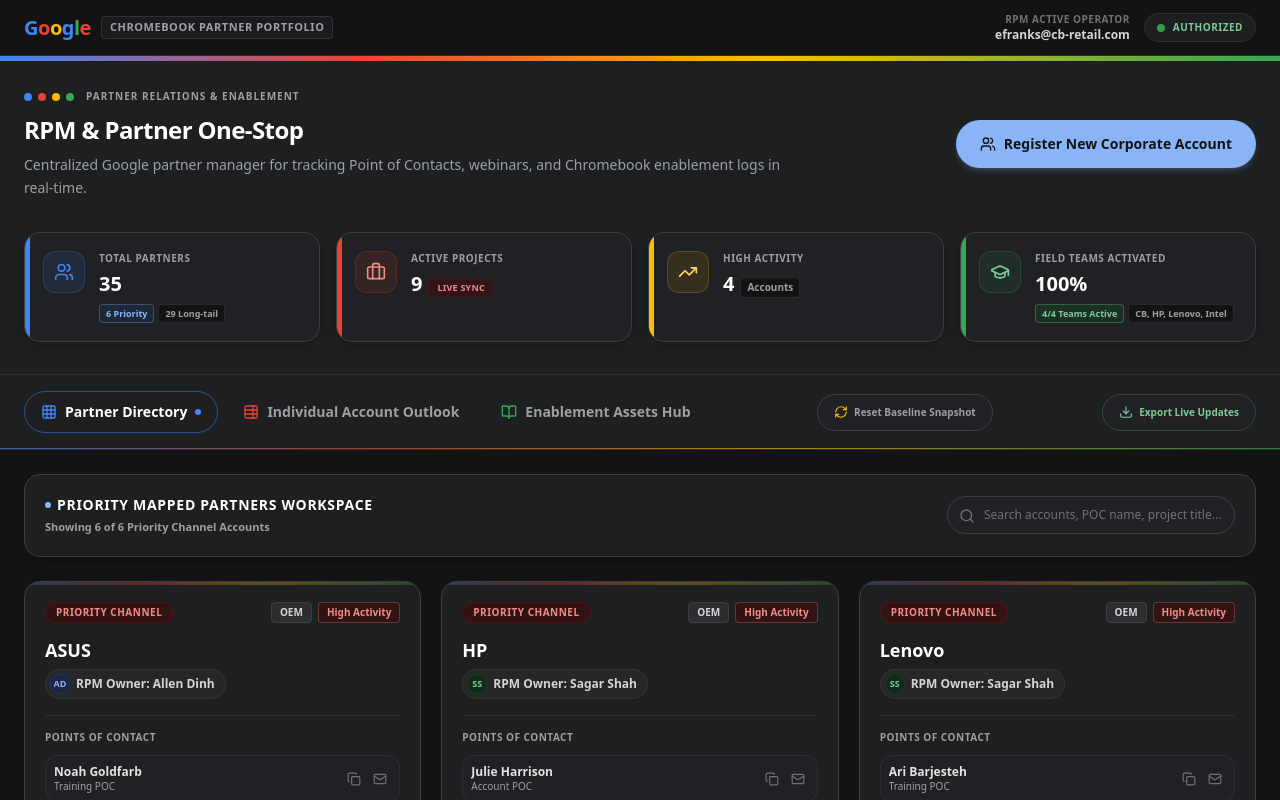
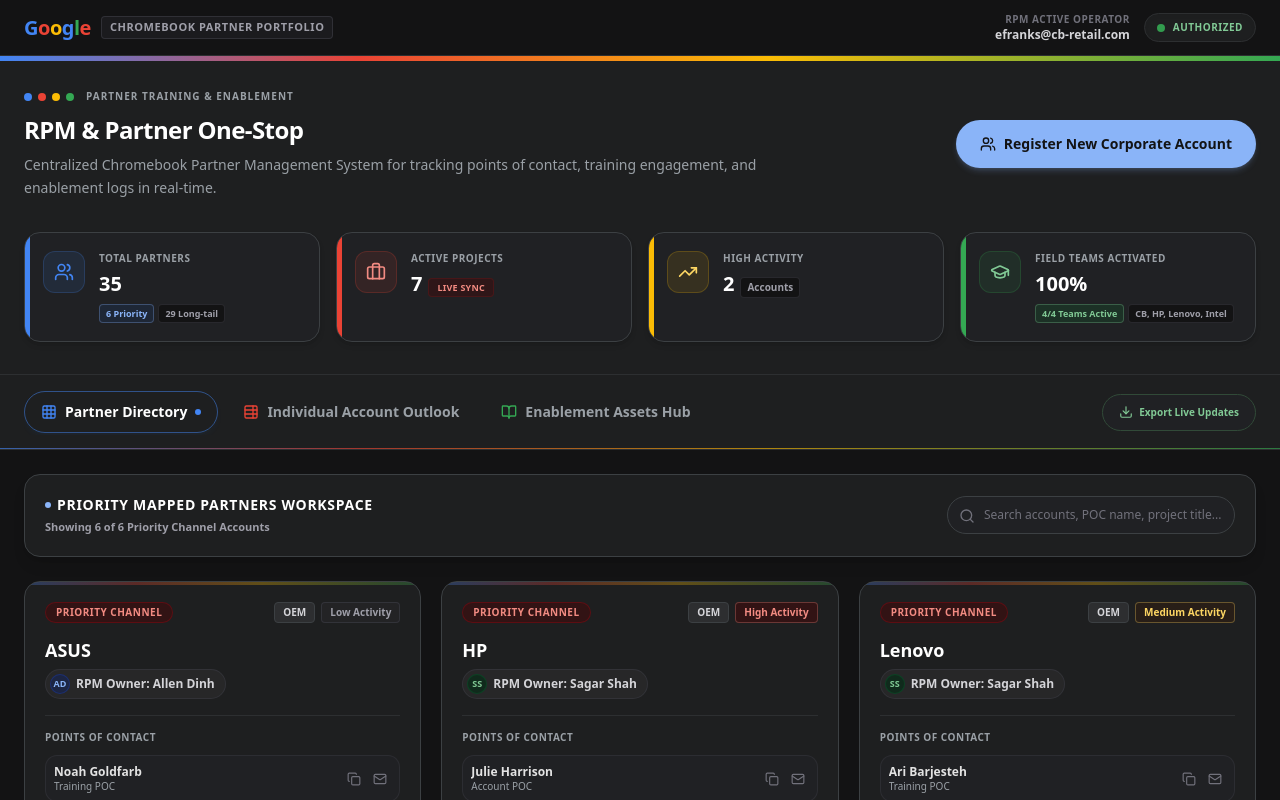
Before and after one commit to efrankschromebookg/Partner-Enablement-Hub, a React (Vite) app: page / in a window 1280 px wide. Shown: the top 800 px of the page. Built offline with nearby package versions, Linux system fonts and the light colour scheme; a web font is replaced by a local one.

Commit message:
feat: rebrand to Partner Training & Enablement
- Rename platform to "Partner Training & Enablement"
- Add optional URL field to project entities
- Update UI components to support project URLs
- Reset local storage version to v4

```diff
--- a/metadata.json
+++ b/metadata.json
@@ -1,6 +1,6 @@
 {
-  "name": "RPM & Partner One-Stop",
-  "description": "Centralized platform managing partner contacts, training efforts, active projects, and RPM ownership.",
+  "name": "Partner Training & Enablement",
+  "description": "Centralized Chromebook Partner Management System for tracking points of contact, training engagement, and enablement logs in real-time.",
   "requestFramePermissions": [],
   "majorCapabilities": ["MAJOR_CAPABILITY_SERVER_SIDE_GEMINI_API"]
 }
--- a/src/App.tsx
+++ b/src/App.tsx
@@ -34,85 +34,17 @@
 export default function App() {
   // --- Master State Loads ---
   const [partners, setPartners] = useState<Partner[]>(() => {
-    const saved = localStorage.getItem('rpm_partners_v3');
-    if (saved) {
-      const parsed: Partner[] = JSON.parse(saved);
-      const partnersToMove = ['samsung', 'mediatek', 'amd', 'qualcomm'];
-      let migrationNeeded = false;
-      const migrated = parsed.map(p => {
-        if (partnersToMove.includes(p.id.toLowerCase()) && p.tier !== 'Longtail') {
-          migrationNeeded = true;
-          return { ...p, tier: 'Longtail' as const };
-        }
-        if (p.id.toLowerCase() === 'walmart' && p.tier !== 'Priority') {
-          migrationNeeded = true;
-          return { ...p, tier: 'Priority' as const };
-        }
-        return p;
-      });
-      if (migrationNeeded) {
-        localStorage.setItem('rpm_partners_v3', JSON.stringify(migrated));
-        return migrated;
-      }
-      return parsed;
-    }
-    return INITIAL_PARTNERS;
+    const saved = localStorage.getItem('rpm_partners_v4');
+    return saved ? JSON.parse(saved) : INITIAL_PARTNERS;
   });
 
   const [rpms, setRpms] = useState<RPM[]>(() => {
-    const saved = localStorage.getItem('rpm_rpms_v3');
-    if (saved) {
-      const parsed: RPM[] = JSON.parse(saved);
-      const partnersToMove = ['Samsung', 'MediaTek', 'AMD', 'Qualcomm'];
-      let migrationNeeded = false;
-      const migrated = parsed.map(r => {
-        let finalEmail = r.email;
-        let changedEmail = false;
-        if (r.email && r.email.endsWith('@cb-retail.com')) {
-          finalEmail = r.email.replace('@cb-retail.com', '@google.com');
-          changedEmail = true;
-          migrationNeeded = true;
-        }
-        const intersection = r.priorityPartners.filter(p => partnersToMove.includes(p));
-        let updatedPriority = [...r.priorityPartners];
-        let updatedLongtail = [...r.longtailPartners];
-
-        if (intersection.length > 0) {
-          migrationNeeded = true;
-          updatedPriority = updatedPriority.filter(p => !partnersToMove.includes(p));
-          const addedLongtail = intersection.filter(p => !updatedLongtail.includes(p));
-          updatedLongtail = [...updatedLongtail, ...addedLongtail];
-        }
-
-        if (r.id === 'ren-laurenceau') {
-          if (!updatedPriority.includes('Walmart') || updatedLongtail.includes('Walmart')) {
-            migrationNeeded = true;
-            updatedPriority = [...updatedPriority.filter(p => p !== 'Walmart'), 'Walmart'];
-            updatedLongtail = updatedLongtail.filter(p => p !== 'Walmart');
-          }
-        }
-
-        if (intersection.length > 0 || changedEmail || r.id === 'ren-laurenceau') {
-          return {
-            ...r,
-            email: finalEmail,
-            priorityPartners: updatedPriority,
-            longtailPartners: updatedLongtail
-          };
-        }
-        return r;
-      });
-      if (migrationNeeded) {
-        localStorage.setItem('rpm_rpms_v3', JSON.stringify(migrated));
-        return migrated;
-      }
-      return parsed;
-    }
-    return INITIAL_RPMS;
+    const saved = localStorage.getItem('rpm_rpms_v4');
+    return saved ? JSON.parse(saved) : INITIAL_RPMS;
   });
 
   const [resources, setResources] = useState<TrainingResource[]>(() => {
-    const saved = localStorage.getItem('rpm_resources_v3');
+    const saved = localStorage.getItem('rpm_resources_v4');
     return saved ? JSON.parse(saved) : INITIAL_RESOURCES;
   });
 
@@ -132,15 +64,15 @@
 
   // --- Save Persistence effects ---
   useEffect(() => {
-    localStorage.setItem('rpm_partners_v3', JSON.stringify(partners));
+    localStorage.setItem('rpm_partners_v4', JSON.stringify(partners));
   }, [partners]);
 
   useEffect(() => {
-    localStorage.setItem('rpm_rpms_v3', JSON.stringify(rpms));
+    localStorage.setItem('rpm_rpms_v4', JSON.stringify(rpms));
   }, [rpms]);
 
   useEffect(() => {
-    localStorage.setItem('rpm_resources_v3', JSON.stringify(resources));
+    localStorage.setItem('rpm_resources_v4', JSON.stringify(resources));
   }, [resources]);
 
   // --- State Reset Utility ---
@@ -283,16 +215,6 @@
               {activeTab === 'enablement' && <span className="w-1.5 h-1.5 rounded-full bg-[#34A853]"></span>}
             </button>
           </div>
-
-          {/* Reset button to baseline with elegant dark theme styles */}
-          <button
-            onClick={handleResetToSeedData}
-            className="inline-flex items-center gap-1.5 text-[10px] font-bold text-zinc-400 hover:text-white bg-[#202124] hover:bg-zinc-800 px-4 py-2.5 rounded-full border border-[#3c4043] transition-all cursor-pointer"
-            title="Reset to 2026 spreadsheet snapshot baseline"
-          >
-            <RefreshCw className="w-3.5 h-3.5 text-[#FBBC05]" />
-            <span>Reset Baseline Snapshot</span>
-          </button>
 
           {/* Export Live Updates button */}
           <button
--- a/src/components/Header.tsx
+++ b/src/components/Header.tsx
@@ -77,7 +77,7 @@
                   <span className="w-2 h-2 rounded-full bg-[#34A853]"></span>
                 </div>
                 <p className="text-[10px] font-bold uppercase tracking-widest text-[#9aa0a6] pl-1">
-                  Partner Relations &amp; Enablement
+                  Partner Training &amp; Enablement
                 </p>
               </div>
 
@@ -86,7 +86,7 @@
               </h1>
 
               <p className="text-xs md:text-sm text-[#9aa0a6] hover:text-zinc-300 transition-colors mt-2 leading-relaxed max-w-3xl">
-                Centralized Google partner manager for tracking Point of Contacts, webinars, and Chromebook enablement logs in real-time.
+                Centralized Chromebook Partner Management System for tracking points of contact, training engagement, and enablement logs in real-time.
               </p>
             </div>
 
--- a/src/components/PartnerDetailModal.tsx
+++ b/src/components/PartnerDetailModal.tsx
@@ -19,6 +19,7 @@
   const [newProjTitle, setNewProjTitle] = useState('');
   const [newProjDesc, setNewProjDesc] = useState('');
   const [newProjStatus, setNewProjStatus] = useState<'In Progress' | 'Completed' | 'Stalled' | 'Planning'>('In Progress');
+  const [newProjUrl, setNewProjUrl] = useState('');
 
   // Local state for adding training engagement log
   const [newEngagementText, setNewEngagementText] = useState('');
@@ -34,6 +35,7 @@
   const [editProjTitle, setEditProjTitle] = useState('');
   const [editProjDesc, setEditProjDesc] = useState('');
   const [editProjStatus, setEditProjStatus] = useState<'In Progress' | 'Completed' | 'Stalled' | 'Planning'>('In Progress');
+  const [editProjUrl, setEditProjUrl] = useState('');
 
   const currentRpm = rpms.find(r => r.id === partner.rpmId);
 
@@ -122,6 +124,7 @@
       title: newProjTitle.trim(),
       description: newProjDesc.trim(),
       status: newProjStatus,
+      url: newProjUrl.trim() || undefined,
       lastUpdated: new Date().toISOString().split('T')[0]
     };
 
@@ -133,6 +136,7 @@
     setNewProjTitle('');
     setNewProjDesc('');
     setNewProjStatus('In Progress');
+    setNewProjUrl('');
   };
 
   // Start Edit Project
@@ -141,6 +145,7 @@
     setEditProjTitle(proj.title);
     setEditProjDesc(proj.description || '');
     setEditProjStatus(proj.status);
+    setEditProjUrl(proj.url || '');
   };
 
   // Save Project
@@ -153,6 +158,7 @@
           title: editProjTitle.trim(),
           description: editProjDesc.trim(),
           status: editProjStatus,
+          url: editProjUrl.trim() || undefined,
           lastUpdated: new Date().toISOString().split('T')[0]
         };
       }
@@ -582,6 +588,16 @@
                                 rows={2}
                               />
                             </div>
+                            <div className="space-y-2">
+                              <label className="block text-[9px] font-bold uppercase tracking-wider text-zinc-500">Project Link / URL (Optional)</label>
+                              <input
+                                type="text"
+                                value={editProjUrl}
+                                onChange={(e) => setEditProjUrl(e.target.value)}
+                                className="w-full text-xs bg-zinc-900 border border-[#3c4043] rounded-lg p-2.5 text-white font-semibold focus:outline-none focus:border-[#8ab4f8]"
+                                placeholder="e.g. https://docs.google.com/..."
+                              />
+                            </div>
                             <div className="flex items-center justify-between border-t border-zinc-750 pt-2.5">
                               <div className="flex items-center gap-2">
                                 <span className="text-[10px] text-zinc-400 font-bold uppercase tracking-wider">Status:</span>
@@ -621,6 +637,31 @@
                                 <p className="text-sm font-bold text-white leading-tight">{proj.title}</p>
                                 {proj.description && (
                                   <p className="text-xs text-[#9aa0a6] leading-relaxed font-semibold">{proj.description}</p>
+                                )}
+
+                                {proj.url ? (
+                                  <div className="mt-2.5">
+                                    <a
+                                      href={proj.url}
+                                      target="_blank"
+                                      rel="noopener noreferrer"
+                                      referrerPolicy="no-referrer"
+                                      className="inline-flex items-center gap-1.5 text-[10px] font-bold text-[#81c995] bg-[#81c995]/10 border border-[#81c995]/20 px-2.5 py-1 rounded-md hover:bg-[#81c995]/20 hover:text-white transition-all cursor-pointer"
+                                    >
+                                      <ExternalLink className="w-3 h-3" />
+                                      <span>Project Resource Link</span>
+                                    </a>
+                                  </div>
+                                ) : (
+                                  <div className="mt-2.5">
+                                    <button
+                                      onClick={() => handleStartEditProject(proj)}
+                                      className="inline-flex items-center gap-1.5 text-[10px] font-bold text-zinc-400 hover:text-white bg-[#202124] border border-[#3c4043] hover:border-zinc-500 px-2.5 py-1 rounded-md transition-all cursor-pointer"
+                                    >
+                                      <Plus className="w-3 h-3 text-[#8ab4f8]" />
+                                      <span>Insert Project Link</span>
+                                    </button>
+                                  </div>
                                 )}
                               </div>
 
@@ -703,16 +744,22 @@
                   </div>
                 </div>
 
-                <div className="flex gap-2">
+                <div className="flex flex-col md:flex-row gap-2">
                   <input
                     placeholder="Brief objective details or next steps..."
                     value={newProjDesc}
                     onChange={(e) => setNewProjDesc(e.target.value)}
                     className="flex-1 text-xs bg-[#202124] text-white border border-[#3c4043] rounded-xl p-2.5 focus:border-[#8ab4f8] focus:outline-none font-semibold"
                   />
+                  <input
+                    placeholder="Resource URL / Drive Link (Optional)"
+                    value={newProjUrl}
+                    onChange={(e) => setNewProjUrl(e.target.value)}
+                    className="md:w-1/3 text-xs bg-[#202124] text-white border border-[#3c4043] rounded-xl p-2.5 focus:border-[#8ab4f8] focus:outline-none font-semibold"
+                  />
                   <button
                     type="submit"
-                    className="bg-[#81c995] hover:bg-[#a2e0b5] text-[#131314] font-bold text-xs px-4.5 rounded-xl transition-colors flex items-center gap-1.5 shrink-0"
+                    className="bg-[#81c995] hover:bg-[#a2e0b5] text-[#131314] font-bold text-xs px-4.5 rounded-xl transition-colors flex items-center gap-1.5 shrink-0 justify-center h-[38px] md:h-auto"
                   >
                     <Plus className="w-3.5 h-3.5" />
                     <span>Launch</span>
--- a/src/data.ts
+++ b/src/data.ts
@@ -93,30 +93,29 @@
         "name": "Noah Goldfarb",
         "email": "noah_goldfarb@asus.com",
         "role": "Training POC"
+      },
+      {
+        "name": "William Wong",
+        "email": "william1_wong@asus.com",
+        "role": "Account POC"
       }
     ],
     "trainingEngagements": [
-      "Scheduled initial Chromebook Q2 Sync",
-      "OEM Training alignment sync"
+      "ASUS Training Alignment Sync 06.12.26"
     ],
     "projects": [
       {
-        "id": "proj-asus-1",
-        "title": "ASUS Meeting Minutes",
-        "status": "In Progress",
-        "description": "Reviewing current retail model training checklist.",
-        "lastUpdated": "2026-05-18"
-      },
-      {
-        "id": "proj-asus-2",
-        "title": "ASUS Data Tracking",
-        "status": "In Progress",
-        "description": "ChromeOS spec alignment and course performance indices.",
-        "lastUpdated": "2026-05-20"
+        "id": "proj-1780503165052",
+        "title": "OEM Webinar",
+        "description": "07.15.26",
+        "status": "Planning",
+        "url": "https://docs.google.com/presentation/d/1XMWdsNUpYmtoBGcYKVbz8ydrnQXqWKfryJWD_43UaKk/edit?usp=sharing&resourcekey=0-7JXVG57LpmSzkAxzFt6-HA",
+        "lastUpdated": "2026-06-03"
       }
     ],
-    "activityLevel": "High",
-    "sector": "OEM"
+    "activityLevel": "Low",
+    "sector": "OEM",
+    "rawPocText": ""
   },
   {
     "id": "samsung",
@@ -194,28 +193,24 @@
         "title": "Monthly HP Syncs",
         "status": "In Progress",
         "description": "Regular alignment on enablement assets and training opportunities.",
-        "lastUpdated": "2026-06-03"
+        "lastUpdated": "2026-06-03",
+        "url": "https://docs.google.com/document/d/1sHbdeYui_-dlLFKHYWW7i4kbrgg8maw2bfS6az05aqg/edit?usp=sharing&resourcekey=0-RMOqJAitFwOH4ErGVSs6ug"
       },
       {
         "id": "proj-hp-2",
         "title": "HP Connect Video",
         "status": "Completed",
         "description": "10 minute video created for HP Connect virtual conference",
-        "lastUpdated": "2026-06-03"
+        "lastUpdated": "2026-06-03",
+        "url": "https://drive.google.com/file/d/1C4cgeupeEHrk3gqyQXgBv_0kVSbqbkOf/view"
       },
       {
         "id": "proj-hp-3",
         "title": "HP Pulse Series",
         "status": "Completed",
         "description": "4-part training series for the \"HP & Chromebook Advantage\" during May-June for HP's field team.",
-        "lastUpdated": "2026-06-03"
-      },
-      {
-        "id": "proj-hp-5",
-        "title": "Spring Assortment SKUs - Lenovo & HP",
-        "status": "In Progress",
-        "description": "Shared project mapping Chromebook and Premium Laptop retail lineups.",
-        "lastUpdated": "2026-05-12"
+        "lastUpdated": "2026-06-03",
+        "url": "https://drive.google.com/drive/folders/1l7ZiivpPCmNDa1ct90UtEQW0RXw3ggk0?usp=drive_link"
       }
     ],
     "activityLevel": "High",
@@ -232,10 +227,16 @@
         "name": "Ari Barjesteh",
         "email": "abarjesteh1@lenovo.com",
         "role": "Training POC"
+      },
+      {
+        "name": "Isreal Cruz",
+        "email": "icruz7@lenovo.com",
+        "role": "Account POC"
       }
     ],
     "trainingEngagements": [
-      "Met Ari 5/8, shared basics & Neo platform overview"
+      "Met Ari 5/8, shared basics & Neo platform overview",
+      "Provided B2S FT Training 05.21.26"
     ],
     "projects": [
       {
@@ -243,18 +244,21 @@
         "title": "Lenovo Meeting Minutes",
         "status": "In Progress",
         "description": "Regular alignment and Neo feedback consolidation.",
-        "lastUpdated": "2026-05-08"
+        "lastUpdated": "2026-06-03",
+        "url": "https://docs.google.com/document/d/1FmYx-diTbggF5Ksm5kY4XKw4t9TLjaOwy1HlWrd36h8/edit?usp=sharing"
       },
       {
-        "id": "proj-lenovo-2",
-        "title": "Spring Assortment SKUs - Lenovo & HP",
-        "status": "In Progress",
-        "description": "Shared project mapping Chromebook and Premium Laptop retail lineups.",
-        "lastUpdated": "2026-05-12"
+        "id": "proj-1780503269526",
+        "title": "OEM Webinar",
+        "description": "TBD",
+        "status": "Planning",
+        "url": "https://docs.google.com/presentation/d/1aDLpxeirYIgWsjUokEvZS1dey5ebEI2r49Gv01hOEpM/edit?usp=sharing&resourcekey=0-SO5j7uuocFtRuy7VIEjuog",
+        "lastUpdated": "2026-06-03"
       }
     ],
-    "activityLevel": "High",
-    "sector": "OEM"
+    "activityLevel": "Medium",
+    "sector": "OEM",
+    "rawPocText": ""
   },
   {
     "id": "qualcomm",
@@ -278,8 +282,17 @@
     "trainingEngagements": [
       "OEM Webinar to Acer team on 05.14.26"
     ],
-    "projects": [],
-    "activityLevel": "Medium",
+    "projects": [
+      {
+        "id": "proj-1780502840877",
+        "title": "Acer OEM Webinar",
+        "description": "05.14.26",
+        "status": "Completed",
+        "url": "https://docs.google.com/presentation/d/1PSsjrs9kNMvdRzu8AyearvUI0-hIdUDGlNTudakxw3w/edit?usp=sharing",
+        "lastUpdated": "2026-06-03"
+      }
+    ],
+    "activityLevel": "Low",
     "sector": "OEM"
   },
   {
@@ -294,7 +307,7 @@
         "role": "Training POC (HQ)"
       },
       {
-        "name": "Dan P (FT)",
+        "name": "Dan Pilkington (2020)",
         "email": "danielx.pilkington@intel.com",
         "role": "Training POC (Field Team)"
       },
@@ -307,7 +320,7 @@
     "trainingEngagements": [
       "FT Training Sync with Dan P. 04.14.26",
       "SoC Webinar hosted on 06.01.26",
-      "B2S Training Content (for FT)"
+      "B2S Training Content (for FT) on 05.21.26"
     ],
     "projects": [
       {
@@ -315,20 +328,22 @@
         "title": "Intel Field Team MMs",
         "status": "In Progress",
         "description": "Field team trainer guidelines and core collateral review.",
-        "lastUpdated": "2026-04-24"
-      },
-      {
-        "id": "proj-1780498133634",
-        "title": "B2S Training Content",
-        "description": "Provided field team B2S training content on 05.21.26",
-        "status": "Completed",
-        "lastUpdated": "2026-06-03"
+        "lastUpdated": "2026-06-03",
+        "url": "https://docs.google.com/document/d/1Jch3fMlskP6QRb7JSjfCcMeg_v_psd3vRytfd0NbG1k/edit?usp=sharing&resourcekey=0-8kSi_b-WF482yBoR-DWFQg"
       },
       {
         "id": "proj-1780498202912",
         "title": "B2S Webinar for FT",
         "description": "Virtual facilitation for Intel field team on 07.17.26",
-        "status": "In Progress",
+        "status": "Planning",
+        "lastUpdated": "2026-06-03"
+      },
+      {
+        "id": "proj-1780503065187",
+        "title": "OEM/SoC Webinar for Intel",
+        "description": "06.01.26 with NA & EMEA teams",
+        "status": "Completed",
+        "url": "https://docs.google.com/presentation/d/1pw_im_gr01jLPT3JG8Et84JXz-yPHcVjdwZBhH6rrRI/edit?usp=sharing",
         "lastUpdated": "2026-06-03"
       }
     ],
@@ -345,7 +360,7 @@
       {
         "name": "Amy Bates",
         "email": "amy.bates@walmart.com",
-        "role": "Training POC"
+        "role": "Account POC (Operations)"
       },
       {
         "name": "Jason Turner",
@@ -354,25 +369,27 @@
       }
     ],
     "trainingEngagements": [
-      "Met Amy/Jason on 4/20, awaiting next steps from WMT"
+      "Met Amy/Jason on 4/20, awaiting next steps from WMT",
+      "Published Content via SellPro for WMT Associates (optional)"
     ],
     "projects": [
       {
         "id": "proj-1780498549429",
         "title": "Walmart SellPro Content",
         "description": "",
-        "status": "Completed",
-        "lastUpdated": "2026-06-03"
+        "status": "In Progress",
+        "lastUpdated": "2026-06-03",
+        "url": "https://secure.sellpro.net/admin/courses/topic_create_edit?course_id=13418&type=8&topic_id=55537"
       },
       {
         "id": "proj-1780498573274",
         "title": "Walmart Training Content",
-        "description": "Provided DYK Series on 04.20.26",
-        "status": "In Progress",
+        "description": "Provided Foundations Series on 04.21.26\n- What is a CB\n- Recommending a CB\n- Elevating Sales\n- Why Buy Chromebook\n- Value of ChromeOS\n- What's New with Chromebook & Google AI",
+        "status": "Completed",
         "lastUpdated": "2026-06-03"
       }
     ],
-    "activityLevel": "Medium",
+    "activityLevel": "Low",
     "sector": "Retailer"
   },
   {
--- a/src/types.ts
+++ b/src/types.ts
@@ -5,6 +5,7 @@
   category?: string;
   description?: string;
   lastUpdated?: string;
+  url?: string;
 }
 
 export interface POC {
```
